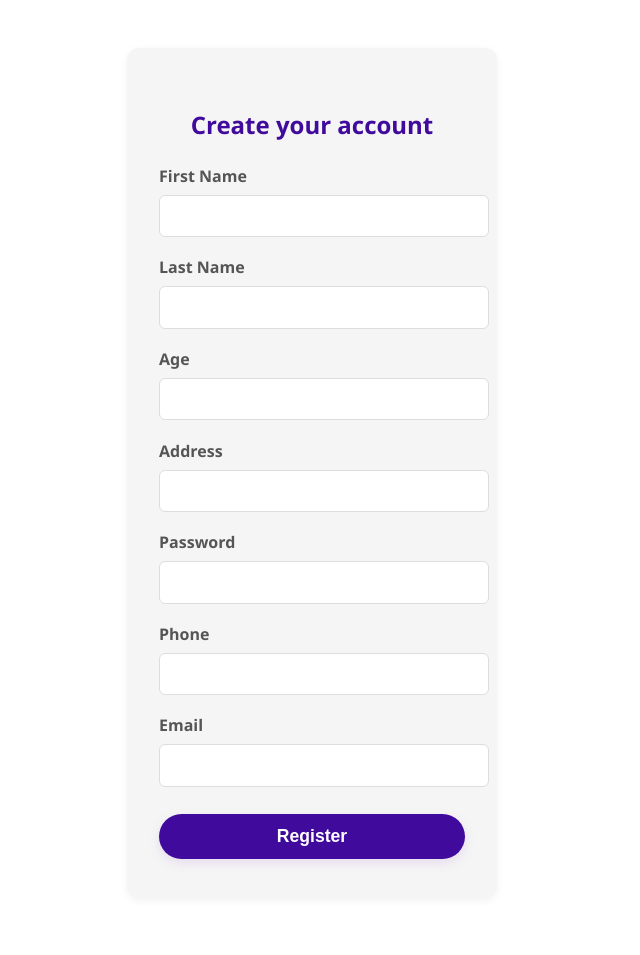
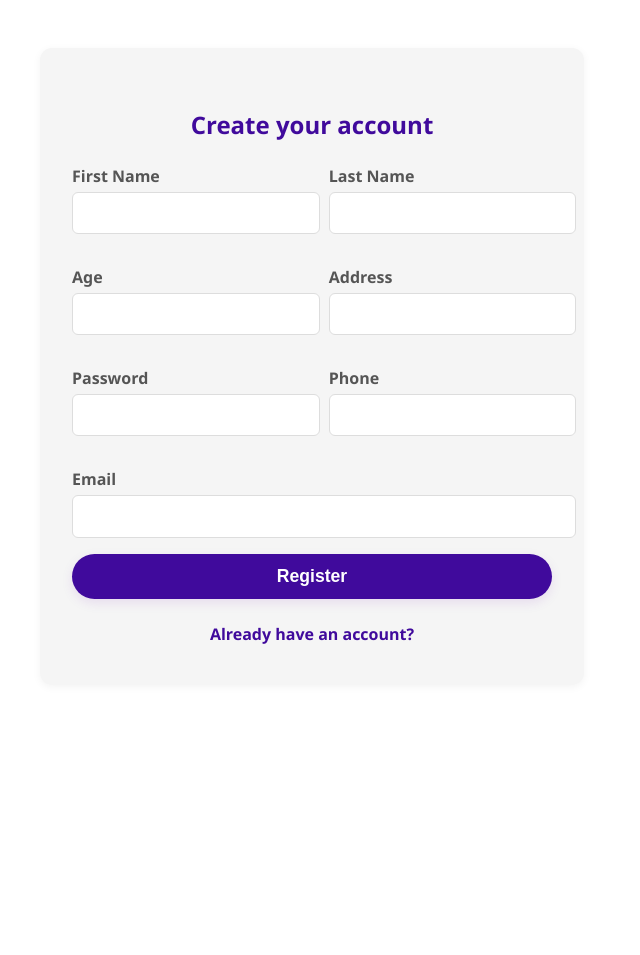
Before and after one commit to itsal3xis/alvara, a Flask app: page /register in a window 1280 px wide. Shown: the part 80-1035 px from the top of the page, without its empty margins (328-968 px from the left). After the commit the page ends 724 px from the top, so only its background shows below. Run offline with Flask 3, Linux system fonts and the light colour scheme.

Commit message:
Update register.html

```diff
--- a/src/alvara/templates/register.html
+++ b/src/alvara/templates/register.html
@@ -35,7 +35,7 @@
       letter-spacing: 2px;
     }
     .register-container {
-      max-width: 420px;
+      max-width: 480px;
       margin: 3rem auto;
       background: var(--gray-light);
       border-radius: 12px;
@@ -47,20 +47,28 @@
       color: var(--purple);
       margin-bottom: 1.5rem;
     }
-    form label {
+    .form-grid {
+      display: grid;
+      grid-template-columns: 1fr 1fr;
+      gap: 1.5rem 2.1rem; /* 1.2rem vertical, 1.5rem horizontal */
+    }
+    .form-grid label {
       display: block;
-      margin-bottom: 0.5rem;
+      margin-bottom: 0.3rem;
       font-weight: 600;
       color: var(--gray-dark);
     }
-    form input {
+    .form-grid input {
       width: 100%;
       padding: 0.7rem;
-      margin-bottom: 1.2rem;
       border: 1px solid #ddd;
       border-radius: 6px;
       font-size: 1rem;
       background: var(--white);
+      margin-bottom: 0.5rem;
+    }
+    .form-row {
+      grid-column: 1 / 3;
     }
     .btn-primary {
       width: 100%;
@@ -95,6 +103,20 @@
       margin-bottom: 1rem;
       text-align: center;
     }
+    .login-link {
+      display: block;
+      text-align: center;
+      margin-top: 1.5rem;
+      color: var(--purple);
+      text-decoration: none;
+      font-weight: 600;
+      font-size: 1rem;
+      transition: color 0.2s;
+    }
+    .login-link:hover {
+      color: var(--purple-light);
+      text-decoration: underline;
+    }
   </style>
 </head>
 <body>
@@ -110,29 +132,39 @@
       <div class="success">{{ success }}</div>
     {% endif %}
     <form method="post" autocomplete="off">
+      <div class="form-grid">
+        <div>
           <label for="fname">First Name</label>
           <input type="text" id="fname" name="fname" required />
-
+        </div>
+        <div>
           <label for="lname">Last Name</label>
           <input type="text" id="lname" name="lname" required />
-
+        </div>
+        <div>
           <label for="age">Age</label>
           <input type="number" id="age" name="age" min="16" required />
-
+        </div>
+        <div>
           <label for="address">Address</label>
           <input type="text" id="address" name="address" required />
-
+        </div>
+        <div>
           <label for="password">Password</label>
           <input type="password" id="password" name="password" required />
-
+        </div>
+        <div>
           <label for="phone">Phone</label>
           <input type="text" id="phone" name="phone" maxlength="10" required />
-
+        </div>
+        <div class="form-row">
           <label for="email">Email</label>
           <input type="email" id="email" name="email" required />
-
+        </div>
+      </div>
       <button class="btn-primary" type="submit">Register</button>
     </form>
+    <a class="login-link" href="/login">Already have an account?</a>
   </div>
 </body>
 </html>
```
Lines whose indentation alone changed are shown as unchanged.
